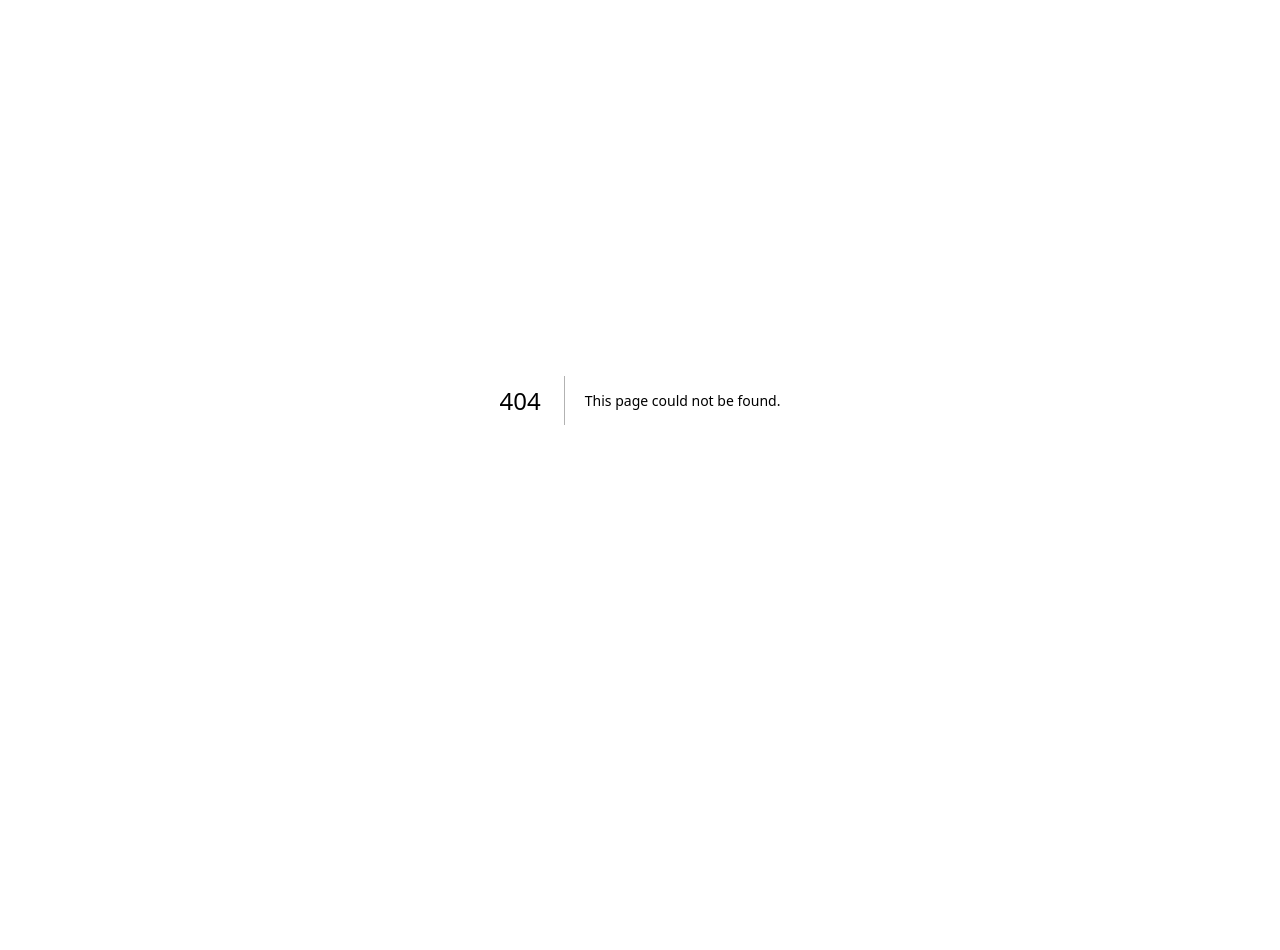
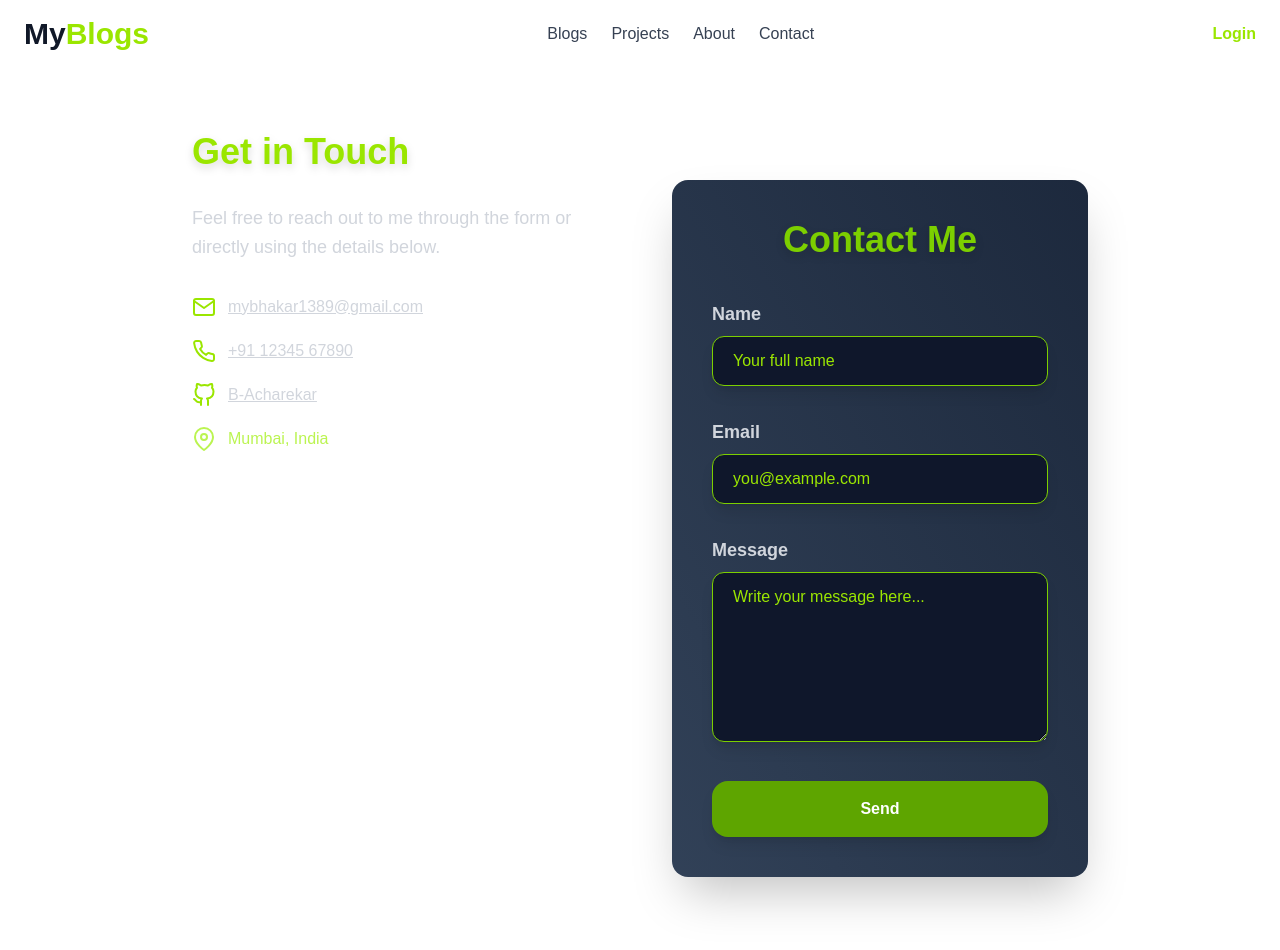
Before and after one commit to B-Acharekar/my-blog, a Next.js app: page /contact in a window 1280 px wide. Before the commit this address had no page. Shown: the top 950 px of the page. Before the commit the page ends 800 px from the top, so only its background shows below. Built offline with nearby package versions, Linux system fonts and the light colour scheme.

Commit message:
feat: added Contact Me section with form and contact details

```diff
--- /dev/null
+++ b/app/contact/page.tsx
@@ -0,0 +1,61 @@
+import Header from '@/components/Header';
+import ContactForm from '@/components/ContactForm';
+import { FiMail, FiPhone, FiMapPin, FiGithub } from 'react-icons/fi';
+
+export default function ContactPage() {
+  return (
+    <>
+      <Header />
+      <section className="w-full px-6 py-16 bg-gradient-to-tr text-white min-h-screen">
+        <div className="max-w-4xl mx-auto grid gap-16 md:grid-cols-2 items-start">
+          {/* Contact Details */}
+          <div className="space-y-8">
+            <h2 className="text-4xl font-extrabold text-lime-400 drop-shadow-lg">
+              Get in Touch
+            </h2>
+            <p className="text-gray-300 text-lg leading-relaxed">
+              Feel free to reach out to me through the form or directly using the details below.
+            </p>
+            <ul className="space-y-5 text-gray-300">
+              <li className="flex items-center space-x-3 hover:text-lime-400 transition-colors duration-300">
+                <FiMail className="w-6 h-6 text-lime-400" />
+                <a
+                  href="mailto:mybhakar1389@gmail.com"
+                  className="underline hover:no-underline"
+                >
+                  mybhakar1389@gmail.com
+                </a>
+              </li>
+              <li className="flex items-center space-x-3 hover:text-lime-400 transition-colors duration-300">
+                <FiPhone className="w-6 h-6 text-lime-400" />
+                <a href="tel:+911234567890" className="underline hover:no-underline">
+                  +91 12345 67890
+                </a>
+              </li>
+              <li className="flex items-center space-x-3 hover:text-lime-400 transition-colors duration-300">
+                <FiGithub className="w-6 h-6 text-lime-400" />
+                <a
+                  href="https://github.com/B-Acharekar"
+                  target="_blank"
+                  rel="noopener noreferrer"
+                  className="underline hover:no-underline"
+                >
+                  B-Acharekar
+                </a>
+              </li>
+              <li className="flex items-center space-x-3 text-lime-300">
+                <FiMapPin className="w-6 h-6" />
+                <span>Mumbai, India</span>
+              </li>
+            </ul>
+          </div>
+
+          {/* Contact Form */}
+          <div>
+            <ContactForm />
+          </div>
+        </div>
+      </section>
+    </>
+  );
+}
--- /dev/null
+++ b/components/ContactForm.tsx
@@ -0,0 +1,119 @@
+'use client';
+
+import { useState } from 'react';
+
+export default function ContactForm() {
+  const [formData, setFormData] = useState({ name: '', email: '', message: '' });
+  const [submitted, setSubmitted] = useState(false);
+
+  function handleChange(e: React.ChangeEvent<HTMLInputElement | HTMLTextAreaElement>) {
+    setFormData(prev => ({ ...prev, [e.target.name]: e.target.value }));
+  }
+
+  function handleSubmit(e: React.FormEvent) {
+    e.preventDefault();
+    setSubmitted(true);
+    // Add API call here if needed later
+  }
+
+  return (
+    <main className="max-w-xl mx-auto p-10 bg-gradient-to-tr from-slate-700 to-slate-800 rounded-2xl shadow-2xl mt-12 mb-16">
+      <h1 className="text-4xl font-extrabold mb-10 text-lime-500 text-center drop-shadow-lg">
+        Contact Me
+      </h1>
+
+      {submitted ? (
+        <div className="flex flex-col items-center text-green-700 bg-green-100 rounded-md p-8 space-y-4 shadow-md">
+          <svg
+            className="w-14 h-14"
+            fill="none"
+            stroke="currentColor"
+            strokeWidth="2"
+            viewBox="0 0 24 24"
+            xmlns="http://www.w3.org/2000/svg"
+            aria-hidden="true"
+          >
+            <path strokeLinecap="round" strokeLinejoin="round" d="M5 13l4 4L19 7" />
+          </svg>
+          <p className="text-xl font-semibold text-center">
+            Thanks for reaching out! I will get back to you soon.
+          </p>
+        </div>
+      ) : (
+        <form onSubmit={handleSubmit} className="space-y-8">
+          <div>
+            <label
+              htmlFor="name"
+              className="block mb-2 font-semibold text-gray-300 text-lg"
+            >
+              Name
+            </label>
+            <input
+              id="name"
+              name="name"
+              type="text"
+              required
+              placeholder="Your full name"
+              value={formData.name}
+              onChange={handleChange}
+              className="w-full bg-slate-900 border border-lime-500 rounded-xl px-5 py-3 placeholder-lime-400
+                shadow-lg focus:outline-none focus:ring-4 focus:ring-lime-400 focus:border-lime-600
+                transition duration-300 ease-in-out"
+            />
+          </div>
+
+          <div>
+            <label
+              htmlFor="email"
+              className="block mb-2 font-semibold text-gray-300 text-lg"
+            >
+              Email
+            </label>
+            <input
+              id="email"
+              name="email"
+              type="email"
+              required
+              placeholder="you@example.com"
+              value={formData.email}
+              onChange={handleChange}
+              className="w-full bg-slate-900 border border-lime-500 rounded-xl px-5 py-3 placeholder-lime-400
+                shadow-lg focus:outline-none focus:ring-4 focus:ring-lime-400 focus:border-lime-600
+                transition duration-300 ease-in-out"
+            />
+          </div>
+
+          <div>
+            <label
+              htmlFor="message"
+              className="block mb-2 font-semibold text-gray-300 text-lg"
+            >
+              Message
+            </label>
+            <textarea
+              id="message"
+              name="message"
+              required
+              placeholder="Write your message here..."
+              value={formData.message}
+              onChange={handleChange}
+              rows={6}
+              className="w-full bg-slate-900 border border-lime-500 rounded-xl px-5 py-3 placeholder-lime-400
+                shadow-lg focus:outline-none focus:ring-4 focus:ring-lime-400 focus:border-lime-600
+                transition duration-300 ease-in-out resize-y"
+            />
+          </div>
+
+          <button
+            type="submit"
+            className="w-full bg-lime-600 text-white font-extrabold px-7 py-4 rounded-2xl
+              hover:bg-lime-700 focus:outline-none focus:ring-4 focus:ring-lime-500
+              shadow-lg transition duration-300 ease-in-out transform hover:scale-105 active:scale-95"
+          >
+            Send
+          </button>
+        </form>
+      )}
+    </main>
+  );
+}
```
